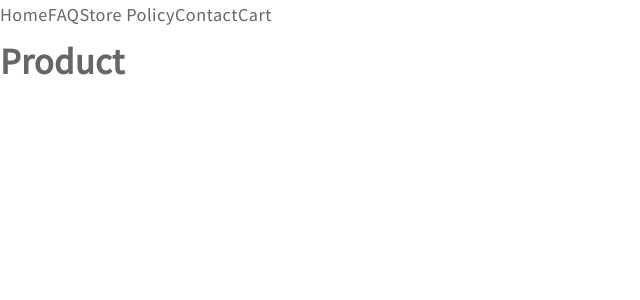
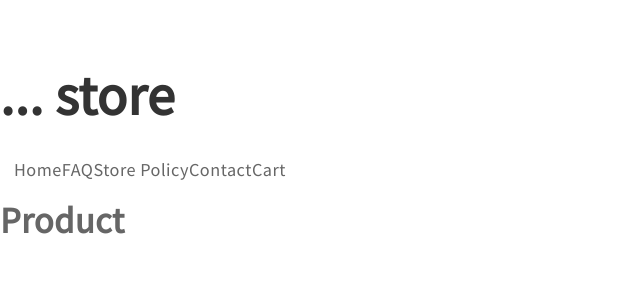
Before and after one commit to paulinastefanska/OnlineShop-FinalProject, a React (Create React App) app in the folder client/: page /product in a window 1280 px wide. Shown: the top 300 px of the page, without its empty margins (0-640 px from the left). Built offline with nearby package versions, Linux system fonts and the light colour scheme.

Commit message:
Add logo

```diff
--- a/client/src/components/common/Logo/Logo.js
+++ b/client/src/components/common/Logo/Logo.js
@@ -1,9 +1,12 @@
-import React from 'react'
+import React from 'react';
+import { Link } from 'react-router-dom';
 
 import './Logo.scss';
 
-const Logo = ({ links, location }) => (
-  <h1 className="logo">Blog.app</h1>
+const Logo = () => (
+	<Link className="logo" to ="/">
+  	<h1>... store</h1>
+  </Link>
 );
 
 export default Logo;
--- a/client/src/components/features/NavBar/NavBar.js
+++ b/client/src/components/features/NavBar/NavBar.js
@@ -1,11 +1,13 @@
 import React from 'react';
 import { Link } from 'react-router-dom';
+import Logo from '../../common/Logo/Logo';
 
 class NavBar extends React.Component {
 
   render() {
     return (
       <div>
+        <Logo />
         <Link to='/'>Home</Link>
         <Link to='/faq'>FAQ</Link>
         <Link to='/storepolicy'>Store Policy</Link>
```
